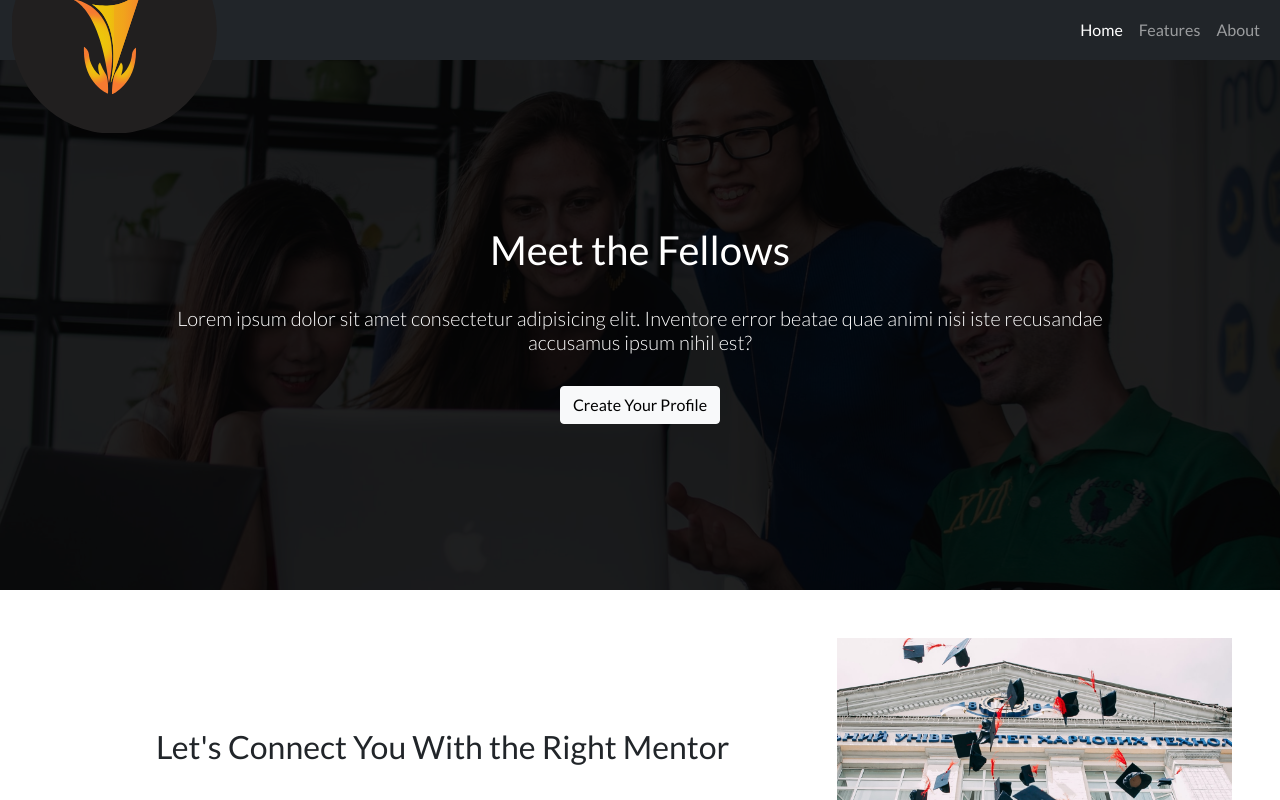
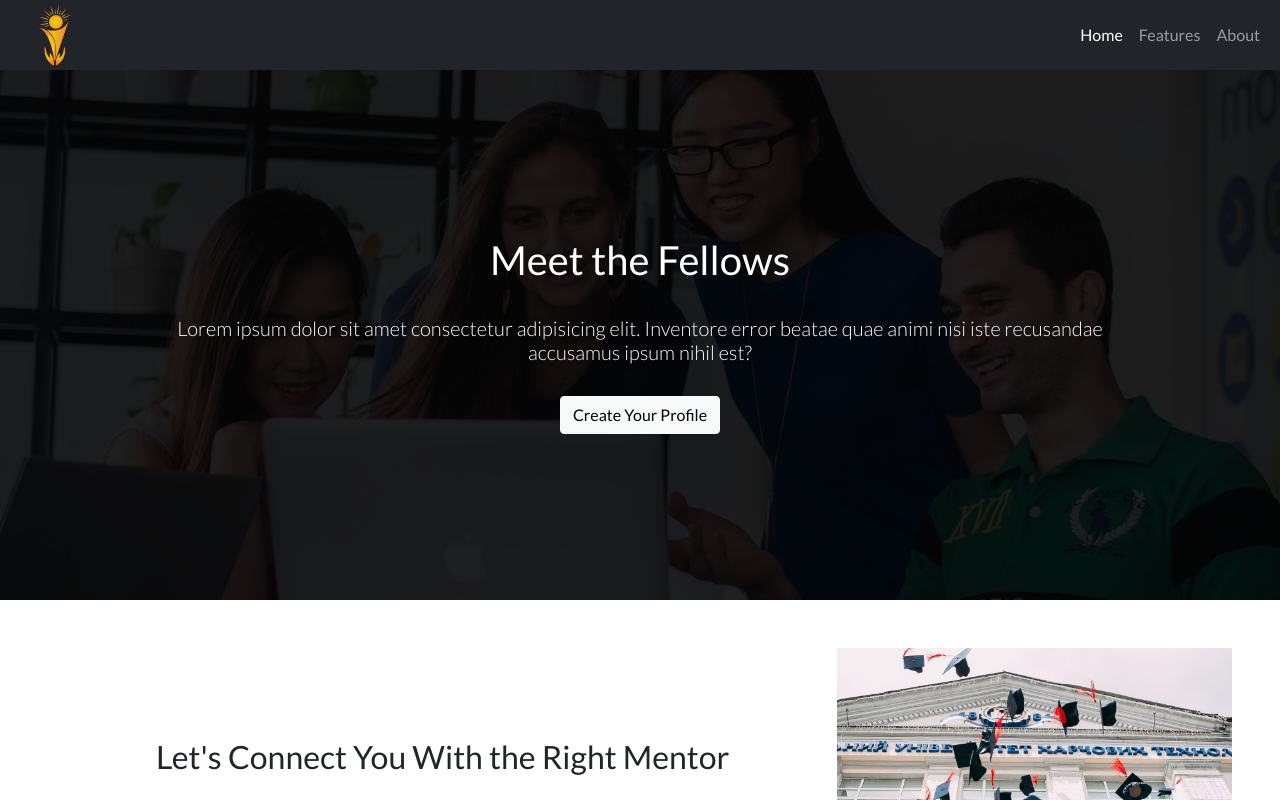
Before and after one commit to sibteali786/Web_Project, a React (Create React App) app: page / in a window 1280 px wide. Shown: the top 800 px of the page. Built offline with nearby package versions, Linux system fonts and the light colour scheme.

Commit message:
added logo

```diff
--- a/src/App.js
+++ b/src/App.js
@@ -7,7 +7,7 @@ const App = () => {
     <div style={{ fontFamily: "Lato" }}>
       <Home />
       <Layout />
-      {/* <ProfilePage /> */}
+      <ProfilePage />
     </div>
   );
 };
--- a/src/Styles/Navbar.module.css
+++ b/src/Styles/Navbar.module.css
@@ -1,3 +1,7 @@
 .nav {
-  height: 60px;
+  height: 70px;
 }
+
+.logo {
+  transform: scale(0.4);
+}
--- a/src/components/Navbar.js
+++ b/src/components/Navbar.js
@@ -18,7 +18,11 @@ const Navbar = () => {
             <span className="navbar-toggler-icon"></span>
           </button>
           <span className="navbar-brand" href="#">
-            <img src={require("../Imgaes/final_copy.svg").default} alt="logo" />
+            <img
+              src={require("../Imgaes/final_copy.svg").default}
+              alt="logo"
+              className={`${styles.logo} img-fluid`}
+            />
           </span>
           <div
             className={`${isCollapsed ? "collapse" : ""} navbar-collapse`}
--- a/src/components/mentorship-section/Layout.js
+++ b/src/components/mentorship-section/Layout.js
@@ -5,7 +5,7 @@ import SectionText from "./SectionText";
 
 const Layout = () => {
   return (
-    <div className="container-fluid p-0" style={{ marginTop: "60px" }}>
+    <div className="container-fluid p-0" style={{ marginTop: "70px" }}>
       <Header />
       <SectionText />
       <div className="px-3 px-sm-4 px-md-5 pb-5 text-center">
```
Also changed, not shown: src/Imgaes/final_copy.svg.
